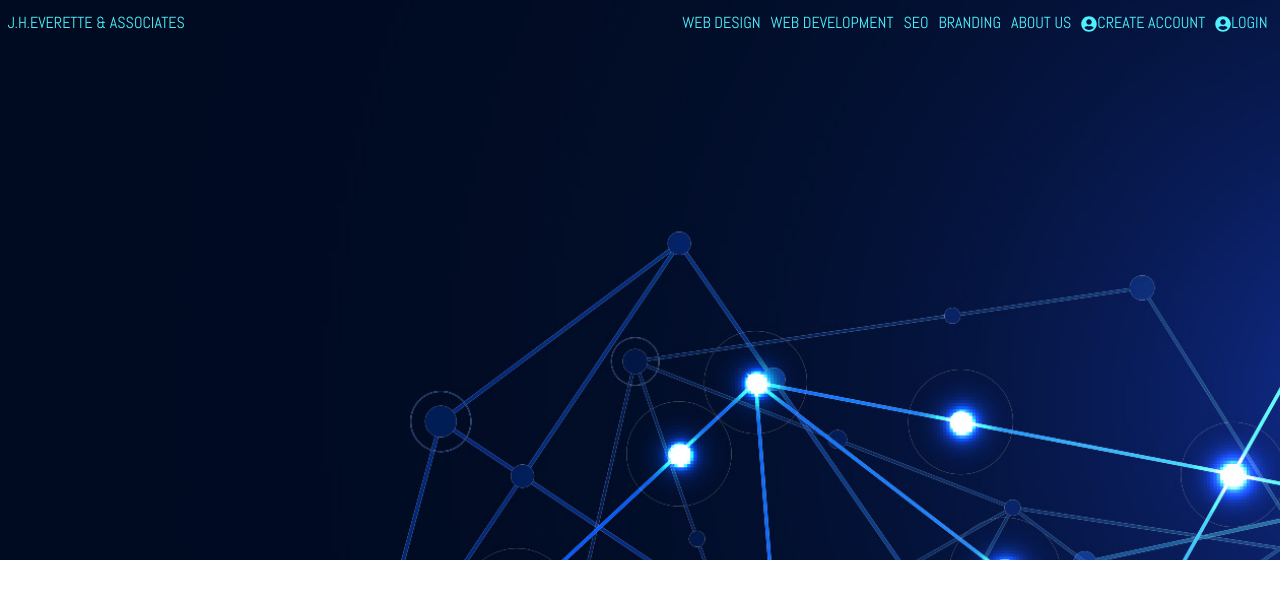
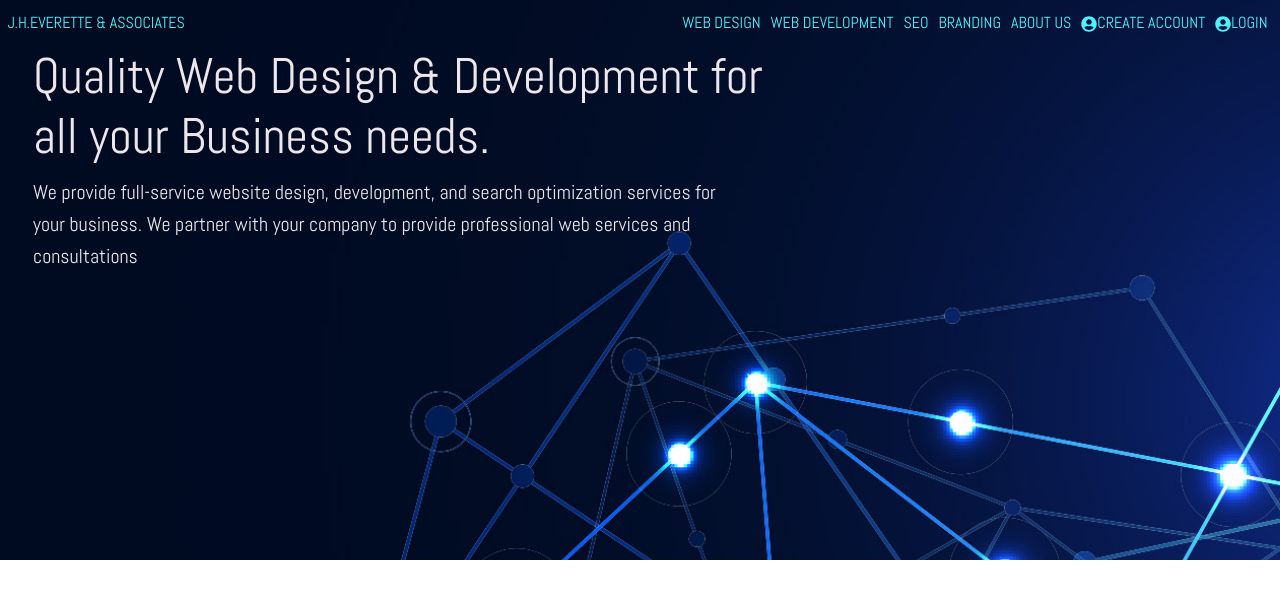
Before and after one commit to DowePaul-FS/jheverette, a React (Create React App) app in the folder frontend/: page / in a window 1280 px wide. Shown: the top 598 px of the page. Built offline with nearby package versions, Linux system fonts and the light colour scheme.

Commit message:
Hero text rough draft

```diff
--- /dev/null
+++ b/frontend/src/components/HeroText.js
@@ -0,0 +1,35 @@
+import React from 'react';
+import classes from './HeroText.module.css';
+
+const HeroText = (props) => {
+    return (
+        <div className={`
+        ${["container"]}
+        ${classes["hero__text"]}
+        `}
+        >
+            <article className={`
+            ${["row"]}
+            ${["row-cols-1"]}
+            `}
+            >
+                <h2 className={`
+                ${["col"]}
+                ${classes["hero__title"]}
+                `}
+                >
+                    {props.title}
+                </h2>
+                <p className={`
+                ${["col"]}
+                ${classes["hero__para"]}
+                `}
+                >
+                    {props.text}
+                </p>
+            </article>
+        </div>
+    );
+};
+
+export default HeroText;
--- /dev/null
+++ b/frontend/src/components/HeroText.module.css
@@ -0,0 +1,49 @@
+.hero__text {
+    max-width: 800px;
+    margin-left: 2%;
+    color: #ede7eb;
+}
+
+.hero__para {
+    max-width: 725px;
+}
+
+.hero__title {
+    padding-bottom: 1rem;
+    overflow: hidden;
+}
+
+@media (min-width: 1200px) {
+    .hero__title {
+        font-size: 5rem;
+    }
+}
+
+@media (min-width: 992px) and (max-width: 1199.98px) {
+    .hero__title {
+        font-size: 5rem;
+    }
+}
+
+@media (min-width: 768px) and (max-width: 991.98px) {
+    .hero__title {
+        font-size: 3.6rem;
+    }
+}
+
+@media (min-width: 576px) and (max-width: 767.98px) {
+    .hero__title {
+        font-size: 2.6rem;
+    }
+}
+
+@media (max-width: 575.98px) {
+    .hero__title {
+        font-size: 2.9rem;
+    }
+}
+
+p {
+    font-size: 2rem;
+    color: #ede7eb;
+}
--- a/frontend/src/pages/Home.js
+++ b/frontend/src/pages/Home.js
@@ -1,12 +1,19 @@
 import React from 'react';
 import classes from './Home.module.css';
 import NavBar from "../components/NavBar";
+import HeroText from "../components/HeroText";
 
 const Home = () => {
     return (
         <main>
             <section className={classes["bg__img"]}>
                 <NavBar />
+                <HeroText
+                title="Quality Web Design & Development for all your Business needs."
+                text="We provide full-service website design, development, and search
+                optimization services for your business. We partner with your
+                company to provide professional web services and consultations"
+                />
             </section>
         </main>
     );
```
